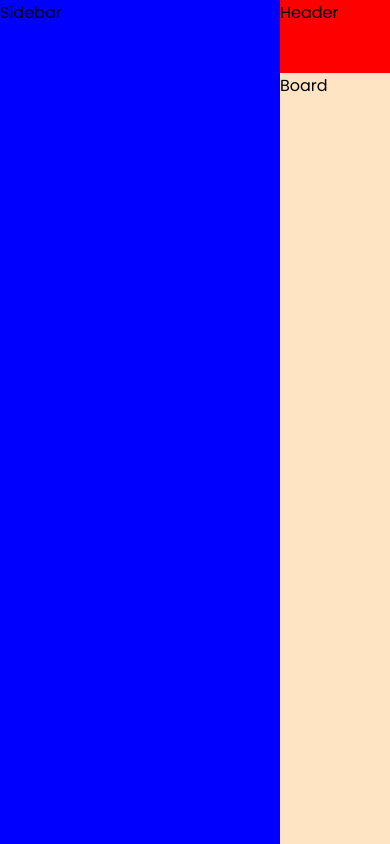
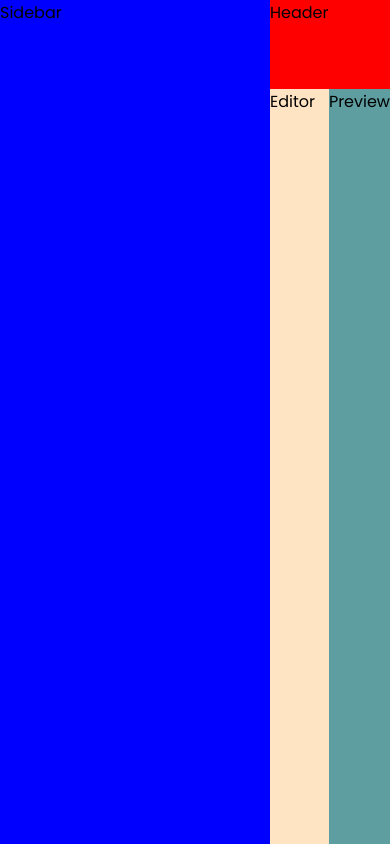
Before and after one commit to EnFlorian/markii-markdown-editor, a React (Create React App) app: page / in a window 390 px wide. Built offline with nearby package versions, Linux system fonts and the light colour scheme.

Commit message:
Renamed elements and fixed responsiveness issues

```diff
--- a/src/components/Board/Board.scss
+++ /dev/null
@@ -1,5 +0,0 @@
-.board {
-  background-color: bisque;
-  width: 100%;
-  height: 100%;
-}
--- a/src/components/Board/Board.tsx
+++ /dev/null
@@ -1,6 +0,0 @@
-import "./Board.scss";
-const Board = () => {
-  return <main className="board">Board</main>;
-};
-
-export default Board;
--- /dev/null
+++ b/src/components/Editor/Editor.scss
@@ -0,0 +1,7 @@
+.editor {
+  display: flex;
+  flex-direction: column;
+  flex: 1;
+  background-color: bisque;
+  height: 100%;
+}
--- /dev/null
+++ b/src/components/Editor/Editor.tsx
@@ -0,0 +1,6 @@
+import "./Editor.scss";
+const Editor = () => {
+  return <main className="editor">Editor</main>;
+};
+
+export default Editor;
--- /dev/null
+++ b/src/components/Preview/Preview.scss
@@ -0,0 +1,7 @@
+.preview {
+  display: flex;
+  flex-direction: column;
+  flex: 1;
+  background-color: cadetblue;
+  height: 100%;
+}
--- /dev/null
+++ b/src/components/Preview/Preview.tsx
@@ -0,0 +1,6 @@
+import "./Preview.scss";
+const Preview = () => {
+  return <section className="preview">Preview</section>;
+};
+
+export default Preview;
--- a/src/components/index.ts
+++ b/src/components/index.ts
@@ -1,6 +1,7 @@
-import Board from "./Board/Board";
+import Editor from "./Editor/Editor";
 import MainContainer from "./MainContainer/MainContainer";
 import Header from "./Header/Header";
 import Sidebar from "./Sidebar/Sidebar";
+import Preview from "./Preview/Preview";
 
-export { Board, MainContainer, Header, Sidebar };
+export { Editor, MainContainer, Header, Sidebar, Preview };
--- a/src/pages/Home/Home.scss
+++ b/src/pages/Home/Home.scss
@@ -7,5 +7,13 @@
     flex-direction: column;
     max-width: calc(100vw - var(--sidebar-width));
     width: 100%;
+    height: 100%;
+  }
+
+  &__content-section {
+    display: flex;
+    width: 100%;
+    height: 100%;
+    background-color: black;
   }
 }
--- a/src/pages/Home/Home.tsx
+++ b/src/pages/Home/Home.tsx
@@ -1,13 +1,16 @@
-import { Board, Header, Sidebar } from "../../components";
+import { Editor, Preview, Header, Sidebar } from "../../components";
 import "./Home.scss";
 const Home = () => {
   return (
     <article className="home">
       <Sidebar />
-      <div className="home__main-section">
+      <main className="home__main-section">
         <Header />
-        <Board />
-      </div>
+        <section className="home__content-section">
+          <Editor />
+          <Preview />
+        </section>
+      </main>
     </article>
   );
 };
--- a/src/styles/_global.scss
+++ b/src/styles/_global.scss
@@ -2,8 +2,8 @@
 
 :root {
   --font-primary: "Poppins", sans-serif;
-  --header-height: 80px;
-  --sidebar-width: 280px;
+  --header-height: 100px;
+  --sidebar-width: 270px;
   --transition-fast: all 0.1s ease-in-out;
   --transition-normal: all 0.2s ease-in-out;
   --transition-slow: all 0.3s ease-in-out;
```
